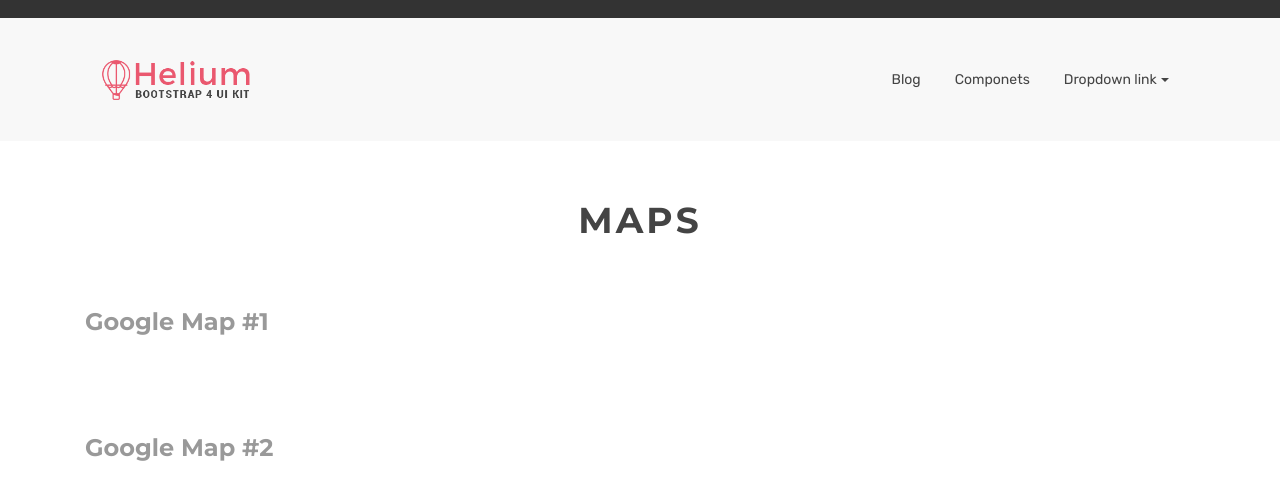
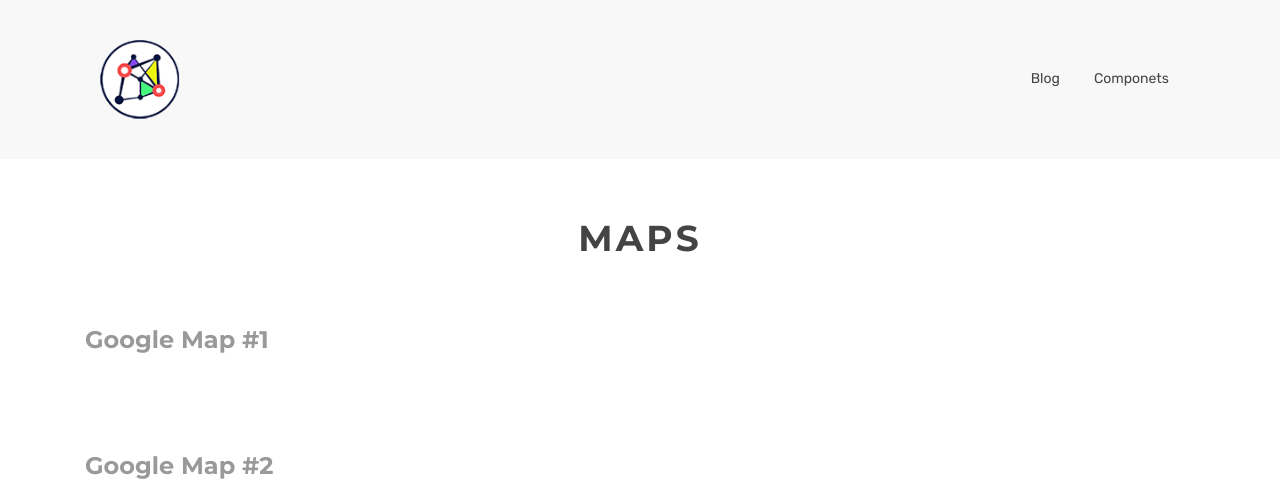
Before and after one commit to neuramn/neuramn.github.io, a Jekyll site: the page built from maps.html, in a window 1280 px wide. Shown: the top 502 px of the page. Built offline with Jekyll 4.4.1, drawn with Linux system fonts in a browser that asks for light colours; grey boxes are pictures that could not be loaded.

Commit message:
Initial commit

```diff
--- a/_includes/themes/bootstrap/nav-bar.html
+++ b/_includes/themes/bootstrap/nav-bar.html
@@ -1,23 +1,23 @@
             <div class="top-menu">
-              <p>
-<!--                <span class="left">
+<!--               <p>
+               <span class="left">
                   <a href="#"><i class="fa fa-map-marker"></i>New South Wales, Sydney</a>
                   <a href="#"><i class="fa fa-mobile-phone"></i>+9 34476 3244</a>
                   <a href="#"><i class="fa fa-envelope"></i>email@example.com</a>
-              	</span> -->
+              	</span>
                 <span class="right hidden-sm-down">
                   {% if site.author.facebook %}<a href="https://www.facebook.com/{{ site.author.facebook }}/"><i class="fa fa-facebook"></i></a>{% endif %}
                   {% if site.author.twitter %}<a href="https://twitter.com/{{ site.author.twitter }}"><i class="fa fa-twitter"></i></a>{% endif %}
                   {% if site.author.linkedin %}<a href="https://www.linkedin.com/in/{{ site.author.linkedin }}/"><i class="fa fa-linkedin"></i></a>{% endif %}
                   {% if site.author.instagram %}<a href="https://www.instagram.com/{{ site.author.instagram }}/"><i class="fa fa-instagram"></i></a>{% endif %}
               	</span>
-              </p>
+              </p>  -->
             </div>
 
             <!-- navbar-default -->
             <nav class="navbar navbar-toggleable-sm navbar-light bg-default">
               <div class="container">
-                <a class="navbar-brand" href="{{ BASE_PATH }}"><img src="{{ BASE_PATH }}/assets/images/logo.png" alt=""></a>
+                <a class="navbar-brand" href="{{ BASE_PATH }}"><img src="{{ BASE_PATH }}/assets/images/neuramn-logo.png" alt=""></a>
                 <button class="navbar-toggler" type="button" data-toggle="collapse" data-target="#navbar1" aria-expanded="false" aria-label="Toggle navigation">
                   <i class="fa fa-bars"></i>
                 </button>
@@ -26,14 +26,14 @@
                     {% assign pages_list = site.pages %}
                     {% assign group = 'navigation' %}
                     {% include JB/pages_list %}
-                    <li class="nav-item dropdown">
+<!--                  <li class="nav-item dropdown">
                       <a class="nav-link dropdown-toggle" href="#" data-toggle="dropdown" aria-haspopup="true" aria-expanded="false">Dropdown link</a>
                       <div class="dropdown-menu">
                         <a class="dropdown-item" href="#">Action</a>
                         <a class="dropdown-item" href="#">Another action</a>
                         <a class="dropdown-item" href="#">Something else here</a>
                       </div>
-                    </li>
+                    </li>  -->
                   </ul>
                 </div>
               </div>
```
